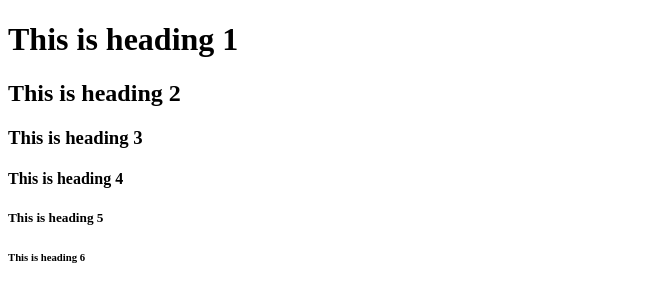
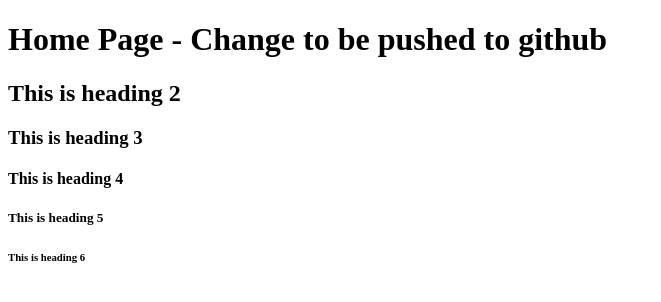
Before and after one commit to jmoraes91/git-demo, a plain HTML site: page web/index.html in a window 1280 px wide. Shown: the whole page, without its empty margins (0-661 px from the left). Drawn offline with Linux system fonts and the light colour scheme.

Commit message:
Updating index.html file for hithub

```diff
--- a/web/index.html
+++ b/web/index.html
@@ -2,7 +2,7 @@
 <html>
 <body>
 
-<h1>This is heading 1</h1>
+<h1>Home Page - Change to be pushed to github</h1>
 <h2>This is heading 2</h2>
 <h3>This is heading 3</h3>
 <h4>This is heading 4</h4>
```
